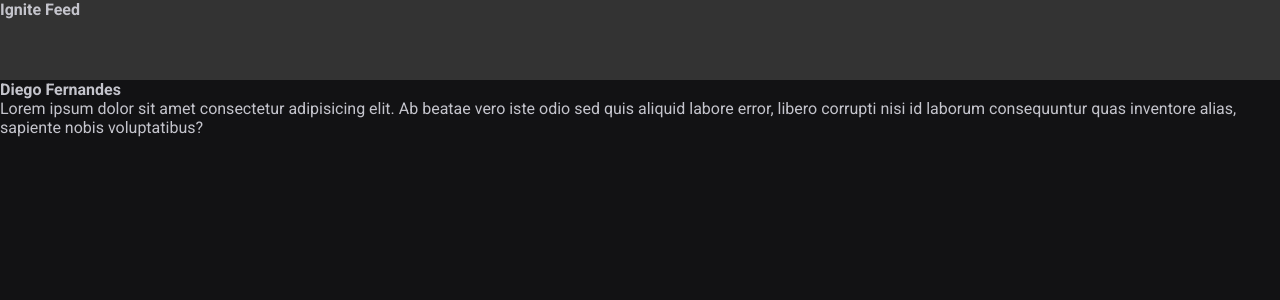
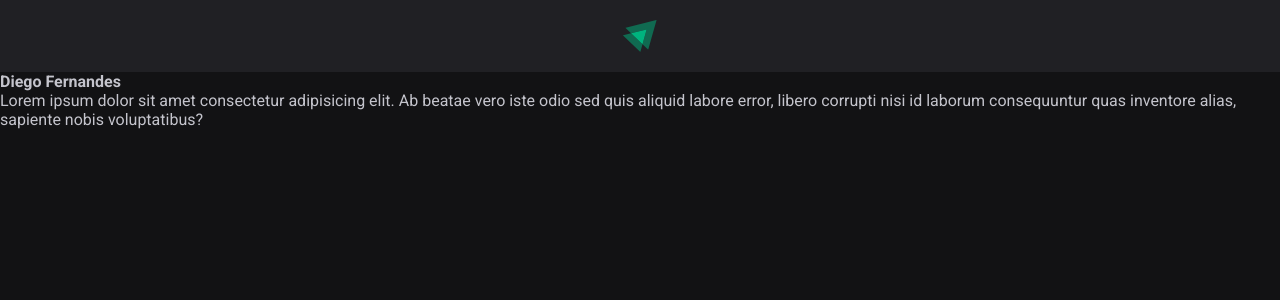
Before and after one commit to IghorTI/Ignite-Feed-, a React (Vite) app: page / in a window 1280 px wide. Shown: the top 300 px of the page. Built offline with nearby package versions, Linux system fonts and the light colour scheme.

Commit message:
feat: Header configuration with ignite logo

```diff
--- a/src/components/Header.jsx
+++ b/src/components/Header.jsx
@@ -1,10 +1,11 @@
 import styles from './Header.module.css'
 
+import igniteLogo from '../assets/ignite-logo.svg'
 
 export function Header(){
     return (
         <header className= {styles.header}>
-            <strong> Ignite Feed </strong>
+           <img src={igniteLogo} alt='Logotipo do Ignite'/>
         </header>
     );
 }
--- a/src/components/Header.module.css
+++ b/src/components/Header.module.css
@@ -1,4 +1,10 @@
 .header {
-    background:  #333;
-    height: 80px;
+    background:  var(--gray-800);
+    display: flex;
+    justify-content: center;
+    padding: 1.25rem 0;
 }
+
+.header img{
+    height: 2rem;
+}
```
Also changed, not shown: src/App.module.css (added), src/assets/ignite-logo.svg (added).
